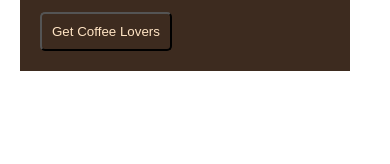
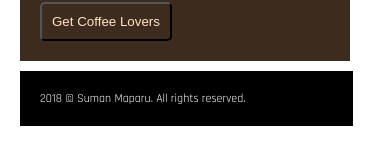
Before and after one commit to foold0g/coffee-club, a React (Create React App) app: page / in a window 390 px wide. Shown: the part 178-342 px from the top of the page. Built offline with nearby package versions, Linux system fonts and the light colour scheme; no server answers; a web font is replaced by a local one.

Commit message:
Adding Copyright

```diff
--- a/src/components/coffeeclub/coffeeclub.jsx
+++ b/src/components/coffeeclub/coffeeclub.jsx
@@ -1,6 +1,7 @@
 import React, { Component } from "react";
 import Header from "../../components/header/header";
 import CoffeeTable from "../../components/coffeetable/coffeetable";
+import CopyRight from "../../components/copyright/copyright";
 
 class CoffeeClub extends Component {
   state = {};
@@ -10,6 +11,7 @@ class CoffeeClub extends Component {
         <meta name="viewport" content="width=device-width, initial-scale=1.0" />
         <Header />
         <CoffeeTable />
+        <CopyRight />
       </div>
     );
   }
--- /dev/null
+++ b/src/components/copyright/copyright.jsx
@@ -0,0 +1,12 @@
+import React, { Component } from "react";
+
+class CopyRight extends Component {
+  state = {};
+  render() {
+    return (
+      <div className="copyright">2018 © Suman Maparu. All rights reserved.</div>
+    );
+  }
+}
+
+export default CopyRight;
--- a/src/index.css
+++ b/src/index.css
@@ -15,7 +15,7 @@ body {
   background-color: #3b2f2f;
   padding: 20px 0 20px 20px;
   color: aliceblue;
-  margin: 20px 90px;
+  margin: 10px 90px;
   width: 70%;
 }
 
@@ -96,13 +96,23 @@ li:nth-child(even) {
   display: block;
 }
 
+.copyright {
+  font-family: "Rajdhani", sans-serif;
+  font-size: 12px;
+  background: black;
+  width: 70%;
+  padding: 20px 0 20px 20px;
+  margin: 10px 90px;
+  color: white;
+}
+
 @media screen and (max-width: 540px) {
   .hbc-header {
     font-family: "Jura", sans-serif;
     background-color: #3b2f2f;
     padding: 20px 0 20px 20px;
     color: aliceblue;
-    margin: 10px 20px;
+    margin: 5px 20px;
     width: 80%;
   }
 
@@ -160,4 +170,14 @@ li:nth-child(even) {
     margin-bottom: 0;
     width: auto;
   }
+
+  .copyright {
+    font-family: "Rajdhani", sans-serif;
+    font-size: 12px;
+    background: black;
+    width: 75%;
+    padding-right: 20px;
+    margin: 10px 20px;
+    color: white;
+  }
 }
```
